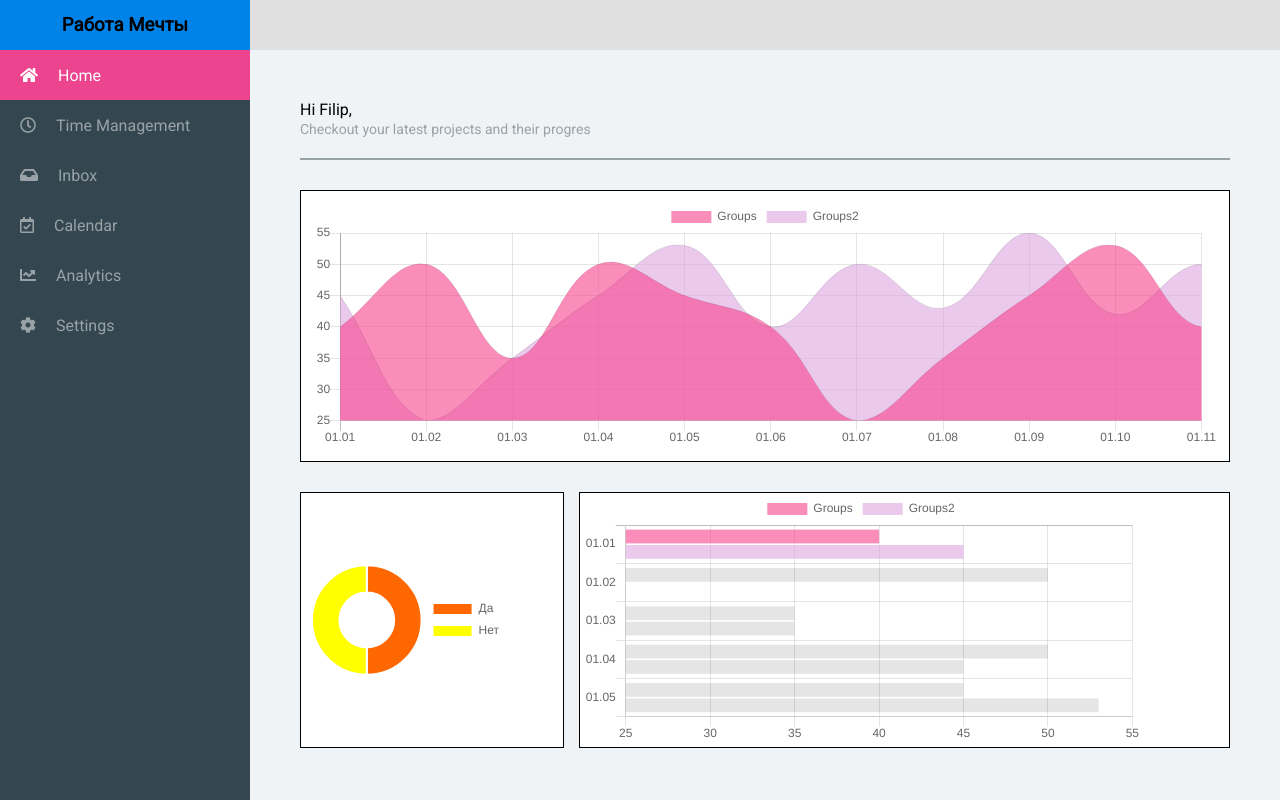
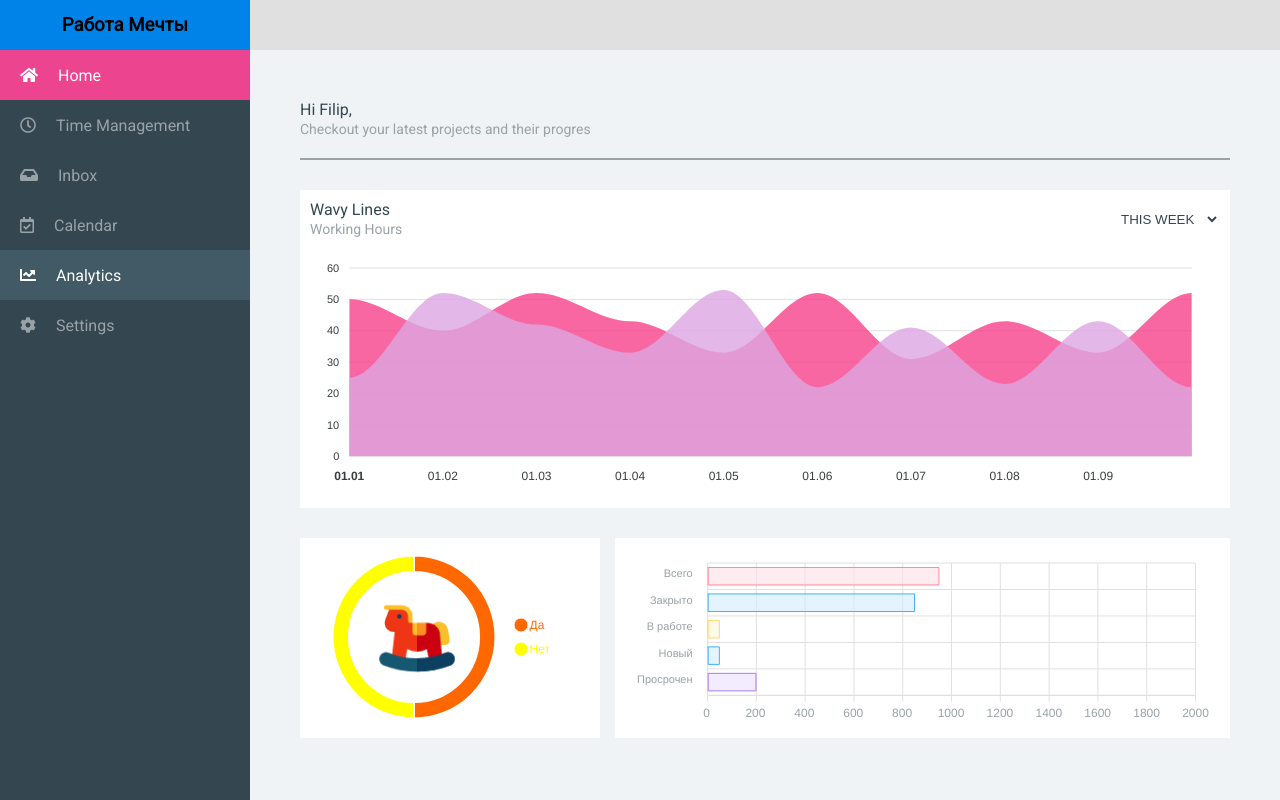
Before and after one commit to DereviankoViacheslav/test-task-4Service, a React (Create React App) app: page / in a window 1280 px wide. Built offline with nearby package versions, Linux system fonts and the light colour scheme.

Commit message:
add chart-answers

```diff
--- a/package.json
+++ b/package.json
@@ -6,8 +6,10 @@
     "@testing-library/jest-dom": "^4.2.4",
     "@testing-library/react": "^9.4.0",
     "@testing-library/user-event": "^7.2.1",
+    "apexcharts": "^3.15.6",
     "chart.js": "^2.9.3",
     "react": "^16.12.0",
+    "react-apexcharts": "^1.3.6",
     "react-chartjs-2": "^2.9.0",
     "react-dom": "^16.12.0",
     "react-scripts": "3.3.1"
--- a/src/components/analytics/Analytics.scss
+++ b/src/components/analytics/Analytics.scss
@@ -3,10 +3,15 @@
 .analytics {
   flex-grow: 1;
   padding: 50px;
+  background-color: #eff3f6;
 
   &__title {
     padding-bottom: 20px;
     border-bottom: 2px solid #99a2a6;
+  }
+
+  &__greeting {
+    color: #344750;
   }
 
   &__subtitle {
@@ -15,16 +20,17 @@
   }
 
   &__chart {
+    padding: 10px;
     margin-top: 30px;
     background-color: #fff;
-    // ------
-    min-height: 150px;
-    border: 1px solid black;
-    // ------
   }
 
   &__bottom-chart-container {
     display: flex;
     flex-wrap: wrap;
+
+    @include for-medium-up {
+      flex-wrap: nowrap;
+    }
   }
 }
--- a/src/components/app/App.scss
+++ b/src/components/app/App.scss
@@ -9,6 +9,7 @@
 body,
 html {
   height: 100%;
+  width: 100%;
   font-family: Roboto;
 }
 
@@ -21,5 +22,4 @@ html {
 .main {
   display: flex;
   flex-grow: 1;
-  background-color: #eff3f6;
 }
--- a/src/components/chart-answers/ChartAnswers.jsx
+++ b/src/components/chart-answers/ChartAnswers.jsx
@@ -1,42 +1,61 @@
 import React from 'react';
-import { Doughnut } from 'react-chartjs-2';
+import Chart from "react-apexcharts";
 import './ChartAnswers.scss';
 
 class ChartAnswers extends React.Component {
 
   state = {
     chartData: {
-      labels: ["Да", "Нет"],
-      datasets: [
-        {
-          label: 'Groups',
-          data: [500, 500],
-          backgroundColor: [
-            '#ff6700',
-            'yellow',
-          ],
-        }
-      ]
+      series: [50, 50],
+      options: {
+        plotOptions: {
+          pie: {
+            donut: {
+              size: '80%'
+            },
+            customScale: 0.95
+          }
+        },
+        dataLabels: {
+          enabled: false,
+        },
+        fill: {
+          colors: ['#ff6700', '#ffff00'],
+        },
+        tooltip: {
+          custom: function ({ series, seriesIndex }) {
+            return `
+            <div class="arrow_box">
+              <span>${series[seriesIndex]}</span>
+            </div>`;
+          },
+          theme: 'dark',
+        },
+        labels: ['Да', 'Нет'],
+        legend: {
+          position: 'right',
+          horizontalAlign: 'center',
+          offsetX: 0,
+          offsetY: 50,
+          labels: {
+            colors: ['#ff6700', '#ffff00'],
+          },
+          markers: {
+            fillColors: ['#ff6700', '#ffff00'],
+            radius: 0,
+          },
+        },
+      },
     }
   };
 
-  chart = React.createRef();
-
   render() {
     return (
-      <div className="chart-answers analytics__chart">
-        <Doughnut
-          ref={this.chart}
-          data={this.state.chartData}
-          // height={10}
-          width={1}
-          options={
-            {
-              maintainAspectRatio: false,
-              responsive: true,
-              legend: { position: 'right' }
-            }
-          }
+      <div className="analytics__chart chart-answers">
+        <Chart
+          options={this.state.chartData.options}
+          series={this.state.chartData.series}
+          type="donut"
         />
       </div>
     );
--- a/src/components/chart-answers/ChartAnswers.scss
+++ b/src/components/chart-answers/ChartAnswers.scss
@@ -1,11 +1,24 @@
 @import '../../styles/breakpoints.scss';
 
+
+.chart-answers  .apexcharts-canvas {
+  background-image: url('./kon.png');
+  background-repeat: no-repeat;
+  background-position: 32% 50%;
+  background-size: 35%;
+}
+
 .chart-answers {
+  display: flex;
+  justify-content: center;
+  align-items: center;
+  height: 200px;
   width: 100%;
   padding: 10px;
 
   @include for-medium-up {
     width: inherit;
+    max-width: 300px;
     flex-grow: 1;
     margin-right: 15px;
   }
--- a/src/components/chart-hours/ChartHours.jsx
+++ b/src/components/chart-hours/ChartHours.jsx
@@ -1,58 +1,154 @@
 import React from 'react';
-import { Line } from 'react-chartjs-2';
+import Chart from "react-apexcharts";
+import moment from 'moment';
 import './ChartHours.scss';
 
 class ChartHours extends React.Component {
 
-  fakeDateList = [
-    '01.01', '01.02', '01.03', '01.04', '01.05', '01.06', '01.07', '01.08', '01.09', '01.10', '01.11'
+  fakeData1 = [
+    { x: moment('2020-01-01').valueOf(), y: 50 },
+    { x: moment('2020-01-02').valueOf(), y: 40 },
+    { x: moment('2020-01-03').valueOf(), y: 52 },
+    { x: moment('2020-01-04').valueOf(), y: 43 },
+    { x: moment('2020-01-05').valueOf(), y: 33 },
+    { x: moment('2020-01-06').valueOf(), y: 52 },
+    { x: moment('2020-01-07').valueOf(), y: 31 },
+    { x: moment('2020-01-08').valueOf(), y: 43 },
+    { x: moment('2020-01-09').valueOf(), y: 33 },
+    { x: moment('2020-01-10').valueOf(), y: 52 }
   ];
 
-  fakeDataSet1 = [40, 50, 35, 50, 45, 40, 25, 35, 45, 53, 40, 48, 40, 53, 50];
-  fakeDataSet2 = [45, 25, 35, 45, 53, 40, 50, 43, 55, 42, 50, 42, 50, 44, 30];
+  fakeData2 = [
+    { x: moment('2020-01-01').valueOf(), y: 25 },
+    { x: moment('2020-01-02').valueOf(), y: 52 },
+    { x: moment('2020-01-03').valueOf(), y: 42 },
+    { x: moment('2020-01-04').valueOf(), y: 33 },
+    { x: moment('2020-01-05').valueOf(), y: 53 },
+    { x: moment('2020-01-06').valueOf(), y: 22 },
+    { x: moment('2020-01-07').valueOf(), y: 41 },
+    { x: moment('2020-01-08').valueOf(), y: 23 },
+    { x: moment('2020-01-09').valueOf(), y: 43 },
+    { x: moment('2020-01-10').valueOf(), y: 22 }
+  ];
 
   state = {
     chartData: {
-      labels: this.fakeDateList,
-      datasets: [
+      series: [
         {
-          label: 'Groups',
-          data: this.fakeDataSet1,
-          backgroundColor: ['rgb(248, 65, 141, 0.6)'],
-          pointBackgroundColor: ['rgb(255, 255, 255, 1)'],
-          borderWidth: 0,
-          pointRadius: 0,
-          xAxisID: 0,
-          yAxisID: 0
+          name: 'series1',
+          data: this.fakeData1,
         },
         {
-          label: 'Groups2',
-          data: this.fakeDataSet2,
-          backgroundColor: [ 'rgb(221, 166, 225, 0.6)'],
-          pointBackgroundColor: ['rgb(255, 255, 255, 1)',
-          ],
-          borderWidth: 0,
-          pointRadius: 0,
-          xAxisID: 0,
-          yAxisID: 0
+          name: 'series2',
+          data: this.fakeData2,
         }
-      ]
+      ],
+      options: {
+        markers: {
+          size: 0,
+          colors: ['#fff'],
+          strokeColors: '#4c5e70',
+          strokeWidth: 3,
+          hover: {
+            sizeOffset: 5
+          }
+        },
+        chart: {
+          parentHeightOffset: 10,
+          toolbar: {
+            show: false,
+          },
+        },
+        legend: {
+          show: false,
+        },
+        dataLabels: {
+          enabled: false
+        },
+        stroke: {
+          show: false,
+        },
+        yaxis: {
+          min: 0,
+          max: 60,
+          tickAmount: 6,
+        },
+        xaxis: {
+          type: 'datetime',
+          labels: {
+            format: 'MM.dd',
+          },
+          axisBorder: {
+            show: false,
+          },
+          crosshairs: {
+            show: false,
+          },
+          axisTicks: {
+            show: false,
+          },
+          min: this.fakeData1[0].x,
+          tooltip: {
+            enabled: false,
+          },
+        },
+        tooltip: {
+          enabled: true,
+          shared: false,
+          intersect: false,
+          inverseOrder: false,
+          custom: function ({ series, seriesIndex, dataPointIndex, w }) {
+            return `
+            <div class="arrow_box">
+              <span>${series[seriesIndex][dataPointIndex]}</span>
+            </div>`;
+          },
+          theme: 'dark',
+          style: {
+            fontSize: '14px',
+          },
+          x: {
+            show: false,
+          },
+          y: {
+            show: false,
+          },
+          marker: {
+            show: true,
+          },
+          items: {
+            display: 'flex',
+          },
+        },
+        fill: {
+          type: 'solid',
+          opacity: .8,
+          colors: ['#f8418d', '#dda6e1'],
+        },
+      },
     },
   };
 
   render() {
     return (
-      <div className="analytics__chart chart-hours">
-        <Line
-          ref={this.chart}
-          data={this.state.chartData}
+      <div id="chart" className="analytics__chart chart-hours">
+        <div className="chart-hours__header">
+          <div>
+            <div className="chart-hours__title">Wavy Lines</div>
+            <span className="chart-hours__subtitle">Working Hours</span>
+          </div>
+          <select className="chart-hours__select-period" name="period" id="chart-period">
+            <option value="this-week">THIS WEEK</option>
+            <option value="this-month">THIS MONTH</option>
+            <option value="this-year">THIS YEAR</option>
+          </select>
+        </div>
+        <Chart
+          options={this.state.chartData.options}
+          series={this.state.chartData.series}
+          type="area"
           height={250}
-          options={
-            {
-              maintainAspectRatio: false,
-              responsive: true
-            }
-          }
+          width="98%"
         />
       </div>
     );
--- a/src/components/chart-hours/ChartHours.scss
+++ b/src/components/chart-hours/ChartHours.scss
@@ -2,5 +2,30 @@
 
 .chart-hours {
   width: 100%;
-  padding: 10px;
+
+  &__header {
+    display: flex;
+    justify-content: space-between;
+  }
+
+  &__title {
+    color: #344750;
+  }
+
+  &__subtitle {
+    font-size: 14px;
+    color: #99a2a6;
+  }
+
+  &__select-period {
+    color: #344750;
+    border: none;
+    outline: none;
+    background: #fff;
+  }
 }
+
+.arrow_box {
+  padding: 5px 10px;
+  background: #4c5e70;
+}
--- a/src/components/chart-projects/ChartProjects.jsx
+++ b/src/components/chart-projects/ChartProjects.jsx
@@ -1,56 +1,105 @@
 import React from 'react';
-import { HorizontalBar } from 'react-chartjs-2';
+import Chart from "react-apexcharts";
 import './ChartProjects.scss';
 
 class ChartProjects extends React.Component {
-
-  fakeDateList = ['01.01', '01.02', '01.03', '01.04', '01.05'];
-  fakeDataSet1 = [40, 50, 35, 50, 45, 40];
-  fakeDataSet2 = [45, 25, 35, 45, 53, 40];
-
   state = {
     chartData: {
-      labels: this.fakeDateList,
-      datasets: [
+      series: [
         {
-          label: 'Groups',
-          data: this.fakeDataSet1,
-          backgroundColor: ['rgb(248, 65, 141, 0.6)'],
-          pointBackgroundColor: ['rgb(255, 255, 255, 1)'],
-          borderWidth: 0,
-          pointRadius: 0,
-          xAxisID: 0,
-          yAxisID: 0
+          name: 'Projects',
+          data: [950, 850, 50, 50, 200],
         },
-        {
-          label: 'Groups2',
-          data: this.fakeDataSet2,
-          backgroundColor: ['rgb(221, 166, 225, 0.6)'],
-          pointBackgroundColor: ['rgb(255, 255, 255, 1)',
-          ],
-          borderWidth: 0,
-          pointRadius: 0,
-          xAxisID: 0,
-          yAxisID: 0
-        }
-      ]
+      ],
+      options: {
+        grid: {
+          xaxis: {
+            lines: {
+              show: true,
+            }
+          },
+        },
+        stroke: {
+          colors: ['#ff87a0', '#42b2f2', '#ffda6e', '#42b2f2', '#ac7bf9'],
+          width: 1,
+        },
+        chart: {
+          offsetY: -15,
+          toolbar: {
+            show: false,
+          },
+          foreColor: '#99a2a6',
+        },
+        legend: {
+          show: false,
+        },
+        plotOptions: {
+          bar: {
+            horizontal: true,
+            distributed: true,
+          }
+        },
+        fill: {
+          opacity: .6,
+        },
+        colors: ['#ffe0e6', '#d3ebfc', '#fff6dc', '#d3ebfc', '#ecdfff'],
+        dataLabels: {
+          enabled: false
+        },
+        labels: {
+          show: false,
+        },
+        tooltip: {
+          custom: function ({ series, seriesIndex, dataPointIndex, w }) {
+            return `
+            <div class="arrow_box">
+              <span>${series[seriesIndex][dataPointIndex]}</span>
+            </div>`;
+          },
+          theme: 'dark',
+        },
+        xaxis: {
+          type: 'category',
+          categories: ['Всего', 'Закрыто', 'В работе', 'Новый', 'Просрочен'],
+          min: 0,
+          max: 2000,
+          tickAmount: 10,
+          crosshairs: {
+            show: false,
+          },
+        },
+        responsive: [
+          {
+            breakpoint: 600,
+            options: {
+              plotOptions: {
+                bar: {
+                  horizontal: false
+                }
+              },
+            }
+          },
+          {
+            breakpoint: 1140,
+            options: {
+              xaxis: {
+                tickAmount: 5,
+              },
+            }
+          }
+        ]
+      },
     },
   };
-
 
   render() {
     return (
       <div className="analytics__chart chart-projects">
-        <HorizontalBar
-          ref={this.chart}
-          data={this.state.chartData}
-          height={250}
-          options={
-            {
-              maintainAspectRatio: false,
-              responsive: true
-            }
-          }
+        <Chart
+          options={this.state.chartData.options}
+          series={this.state.chartData.series}
+          type="bar"
+          height={200}
         />
       </div>
     );
--- a/src/components/chart-projects/ChartProjects.scss
+++ b/src/components/chart-projects/ChartProjects.scss
@@ -1,6 +1,7 @@
 @import '../../styles/breakpoints.scss';
 
 .chart-projects {
+  height: 200px;
   width: 100%;
 
   @include for-medium-up {
--- a/src/components/nav/Nav.jsx
+++ b/src/components/nav/Nav.jsx
@@ -21,7 +21,7 @@ function Nav() {
           <i className="far fa-calendar-check"></i>
           <span className="nav__list-item-text">Calendar</span>
         </li>
-        <li className="nav__list-item">
+        <li className="nav__list-item nav__list-item_active">
           <i className="fas fa-chart-line"></i>
           <span className="nav__list-item-text">Analytics</span>
         </li>
--- a/src/components/nav/Nav.scss
+++ b/src/components/nav/Nav.scss
@@ -31,6 +31,11 @@
     }
   }
 
+  &__list-item_active {
+    background-color: #415a65;
+    color: #fff;
+  }
+
   &__list-item-text {
     display: none;
     margin-left: 20px;
```
Also changed, not shown: src/styles.scss (deleted, +0 -11 lines), src/components/chart-answers/kon.png (added), 1 other file (tests, documents, lock files or other folders).
